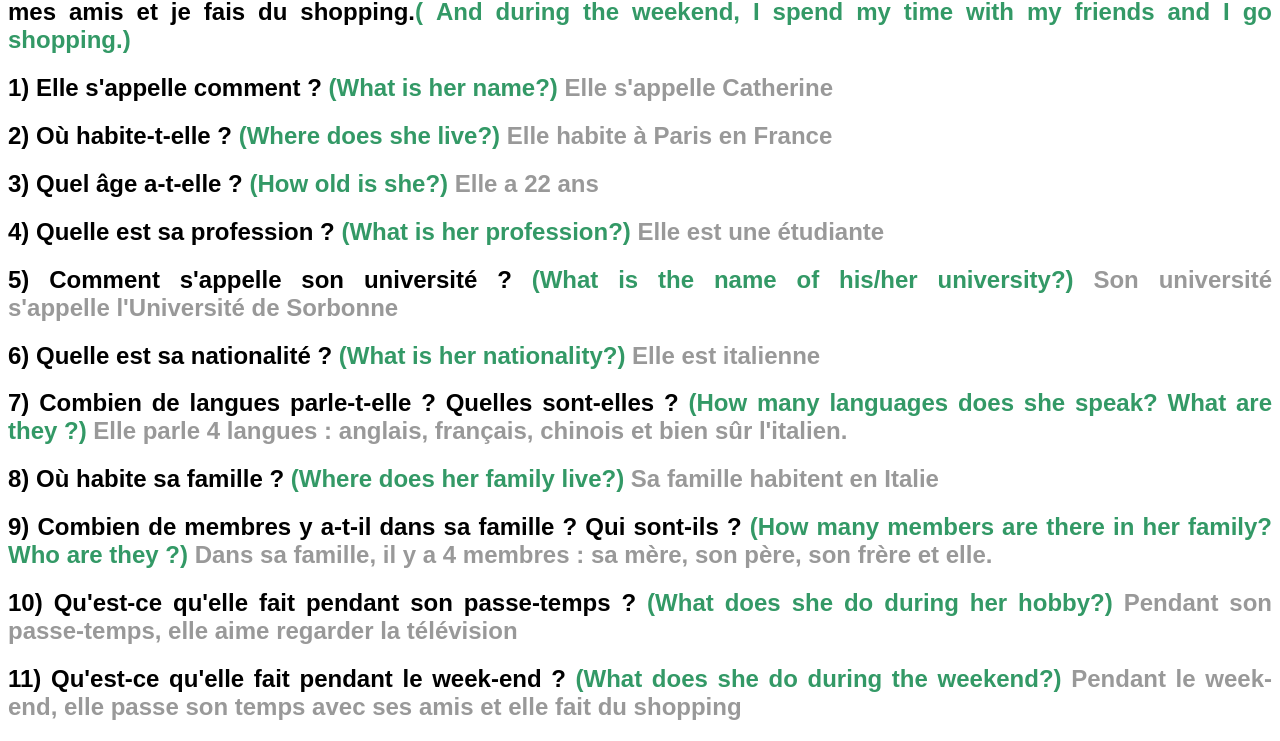
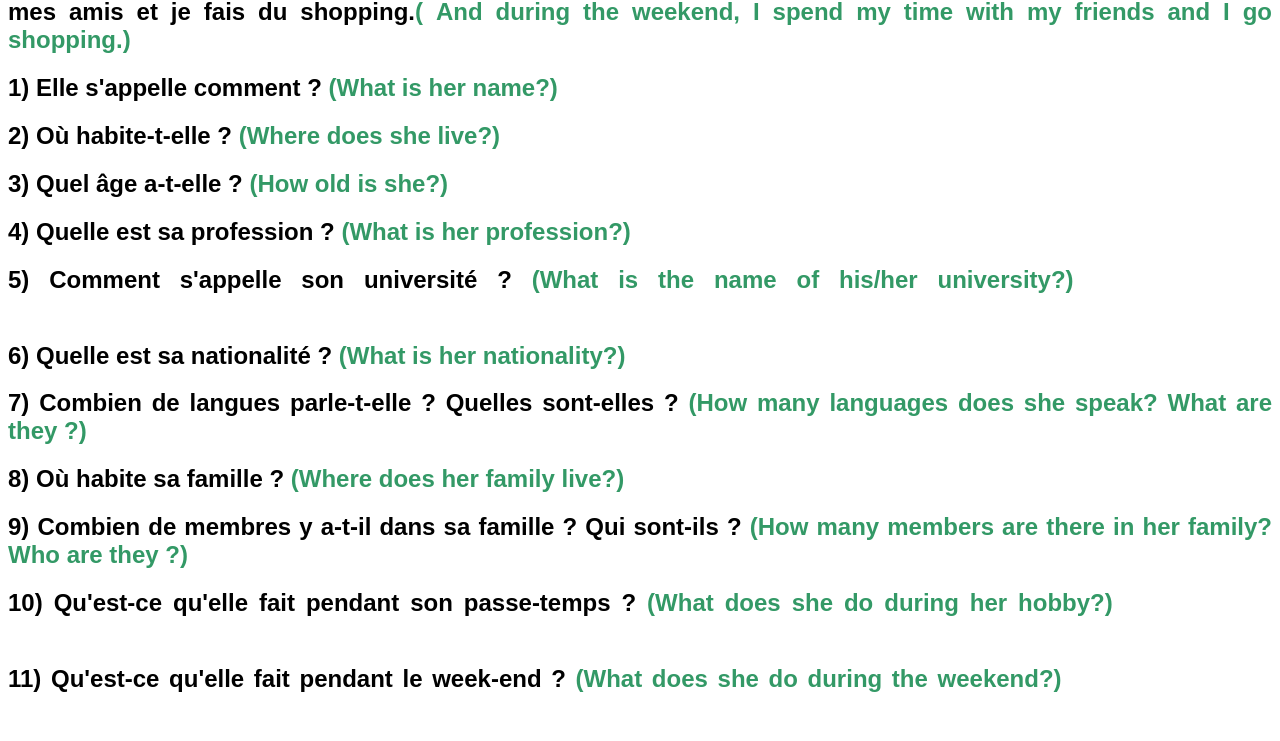
Before and after one commit to AnupamGit123/french-read, a website built with Parcel: page index.html in a window 1280 px wide. Shown: the part 823-1564 px from the top of the page. Built offline with nearby package versions, Linux system fonts and the light colour scheme.

Commit message:
ans white

```diff
--- a/index.html
+++ b/index.html
@@ -90,27 +90,27 @@
 
   </h2>
 
-<h2 style="text-align: justify;"><a nohref value="PLAY" onclick="togglePause(20)" > 1) Elle s'appelle comment ? <span style="color: #339966;">(What is her name?)&nbsp;<span style="color: #999999;">Elle s'appelle Catherine</span></span></a></h2>
+<h2 style="text-align: justify;"><a nohref value="PLAY" onclick="togglePause(20)" > 1) Elle s'appelle comment ? <span style="color: #339966;">(What is her name?)&nbsp;<span style="color: #ffffff;">Elle s'appelle Catherine</span></span></a></h2>
 
-<h2 style="text-align: justify;"><a nohref value="PLAY" onclick="togglePause(21)" > 2) O&ugrave; habite-t-elle ? <span style="color: #339966;">(Where does she live?)&nbsp;<span style="color: #999999;">Elle habite &agrave; Paris en France</span></span></a></h2>
+<h2 style="text-align: justify;"><a nohref value="PLAY" onclick="togglePause(21)" > 2) O&ugrave; habite-t-elle ? <span style="color: #339966;">(Where does she live?)&nbsp;<span style="color: #ffffff;">Elle habite &agrave; Paris en France</span></span></a></h2>
 
-<h2 style="text-align: justify;"><a nohref value="PLAY" onclick="togglePause(22)" > 3) Quel &acirc;ge a-t-elle ? <span style="color: #339966;">(How old is she?)&nbsp;<span style="color: #999999;">Elle a 22 ans</span></span></a></h2>
+<h2 style="text-align: justify;"><a nohref value="PLAY" onclick="togglePause(22)" > 3) Quel &acirc;ge a-t-elle ? <span style="color: #339966;">(How old is she?)&nbsp;<span style="color: #ffffff;">Elle a 22 ans</span></span></a></h2>
 
-<h2 style="text-align: justify;"><a nohref value="PLAY" onclick="togglePause(23)" > 4) Quelle est sa profession ? <span style="color: #339966;">(What is her profession?)&nbsp;<span style="color: #999999;">Elle est une &eacute;tudiante</span></span></a></h2>
+<h2 style="text-align: justify;"><a nohref value="PLAY" onclick="togglePause(23)" > 4) Quelle est sa profession ? <span style="color: #339966;">(What is her profession?)&nbsp;<span style="color: #ffffff;">Elle est une &eacute;tudiante</span></span></a></h2>
 
-<h2 style="text-align: justify;"><a nohref value="PLAY" onclick="togglePause(24)" > 5) Comment s'appelle son universit&eacute; ? <span style="color: #339966;">(What is the name of his/her university?)&nbsp;<span style="color: #999999;">Son universit&eacute; s'appelle&nbsp;</span></span><span style="color: #999999;">l'Universit&eacute; de Sorbonne</span></a></h2>
+<h2 style="text-align: justify;"><a nohref value="PLAY" onclick="togglePause(24)" > 5) Comment s'appelle son universit&eacute; ? <span style="color: #339966;">(What is the name of his/her university?)&nbsp;<span style="color: #ffffff;">Son universit&eacute; s'appelle&nbsp;</span></span><span style="color: #ffffff;">l'Universit&eacute; de Sorbonne</span></a></h2>
 
-<h2 style="text-align: justify;"><a nohref value="PLAY" onclick="togglePause(25)" > 6) Quelle est sa nationalit&eacute; ? <span style="color: #339966;">(What is her nationality?)&nbsp;<span style="color: #999999;">Elle est italienne</span></span></a></h2>
+<h2 style="text-align: justify;"><a nohref value="PLAY" onclick="togglePause(25)" > 6) Quelle est sa nationalit&eacute; ? <span style="color: #339966;">(What is her nationality?)&nbsp;<span style="color: #ffffff;">Elle est italienne</span></span></a></h2>
 
-<h2 style="text-align: justify;"><a nohref value="PLAY" onclick="togglePause(26)" > 7) Combien de langues parle-t-elle ? Quelles sont-elles ? <span style="color: #339966;">(How many languages does she speak? What are they ?)&nbsp;<span style="color: #999999;">Elle parle 4 langues : a</span></span><span style="color: #999999;">nglais, fran&ccedil;ais, chinois et bien s&ucirc;r l'italien.</span></a></h2>
+<h2 style="text-align: justify;"><a nohref value="PLAY" onclick="togglePause(26)" > 7) Combien de langues parle-t-elle ? Quelles sont-elles ? <span style="color: #339966;">(How many languages does she speak? What are they ?)&nbsp;<span style="color: #ffffff;">Elle parle 4 langues : a</span></span><span style="color: #ffffff;">nglais, fran&ccedil;ais, chinois et bien s&ucirc;r l'italien.</span></a></h2>
 
-<h2 style="text-align: justify;"><a nohref value="PLAY" onclick="togglePause(27)" > 8) O&ugrave; habite sa famille ? <span style="color: #339966;">(Where does her family live?) <span style="color: #999999;">S</span></span><span style="color: #999999;">a famille habitent en Italie</span></a></h2>
+<h2 style="text-align: justify;"><a nohref value="PLAY" onclick="togglePause(27)" > 8) O&ugrave; habite sa famille ? <span style="color: #339966;">(Where does her family live?) <span style="color: #ffffff;">S</span></span><span style="color: #ffffff;">a famille habitent en Italie</span></a></h2>
 
-<h2 style="text-align: justify;"><a nohref value="PLAY" onclick="togglePause(28)" > 9) Combien de membres y a-t-il dans sa famille ? Qui sont-ils ? <span style="color: #339966;">(How many members are there in her family? Who are they ?)&nbsp;</span><span style="color: #999999;">Dans sa famille, il y a 4 membres : sa m&egrave;re, son p&egrave;re, son fr&egrave;re et elle.</span></a></h2>
+<h2 style="text-align: justify;"><a nohref value="PLAY" onclick="togglePause(28)" > 9) Combien de membres y a-t-il dans sa famille ? Qui sont-ils ? <span style="color: #339966;">(How many members are there in her family? Who are they ?)&nbsp;</span><span style="color: #ffffff;">Dans sa famille, il y a 4 membres : sa m&egrave;re, son p&egrave;re, son fr&egrave;re et elle.</span></a></h2>
 
-<h2 style="text-align: justify;"><a nohref value="PLAY" onclick="togglePause(29)" > 10) Qu'est-ce qu'elle fait pendant son passe-temps ? <span style="color: #339966;">(What does she do during her hobby?)&nbsp;</span><span style="color: #999999;">Pendant son passe-temps,&nbsp;elle aime regarder la t&eacute;l&eacute;vision</span></a></h2>
+<h2 style="text-align: justify;"><a nohref value="PLAY" onclick="togglePause(29)" > 10) Qu'est-ce qu'elle fait pendant son passe-temps ? <span style="color: #339966;">(What does she do during her hobby?)&nbsp;</span><span style="color: #ffffff;">Pendant son passe-temps,&nbsp;elle aime regarder la t&eacute;l&eacute;vision</span></a></h2>
 
-<h2 style="text-align: justify;"><a nohref value="PLAY" onclick="togglePause(30)" > 11) Qu'est-ce qu'elle fait pendant le week-end ? <span style="color: #339966;">(What does she do during the weekend?) <span style="color: #999999;">P</span></span><span style="color: #999999;">endant le week-end,&nbsp;elle passe son temps avec ses amis et elle fait du shopping</span></a></h2>
+<h2 style="text-align: justify;"><a nohref value="PLAY" onclick="togglePause(30)" > 11) Qu'est-ce qu'elle fait pendant le week-end ? <span style="color: #339966;">(What does she do during the weekend?) <span style="color: #ffffff;">P</span></span><span style="color: #ffffff;">endant le week-end,&nbsp;elle passe son temps avec ses amis et elle fait du shopping</span></a></h2>
 
 
 <!-- ************************************************************************************ -->
```
